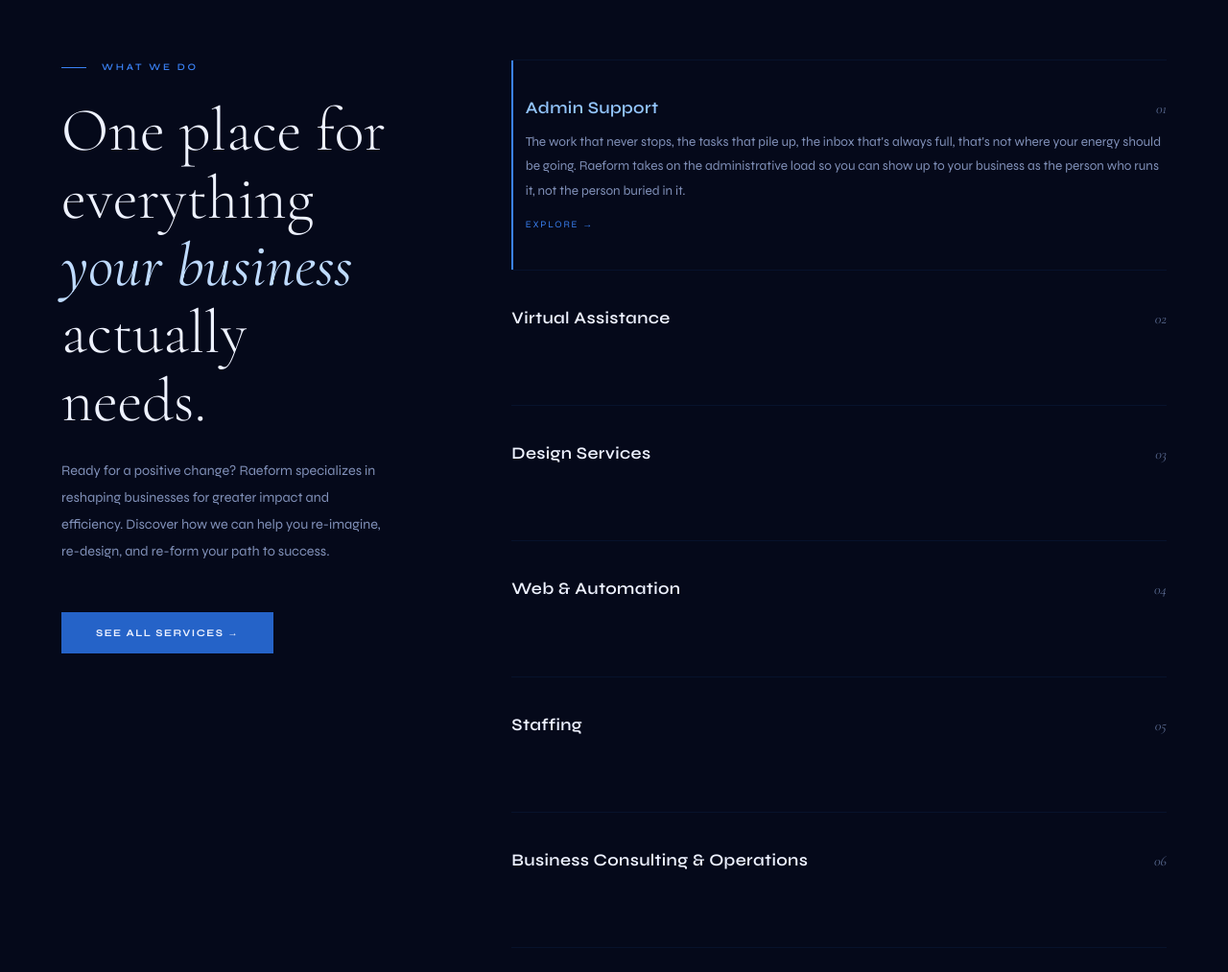
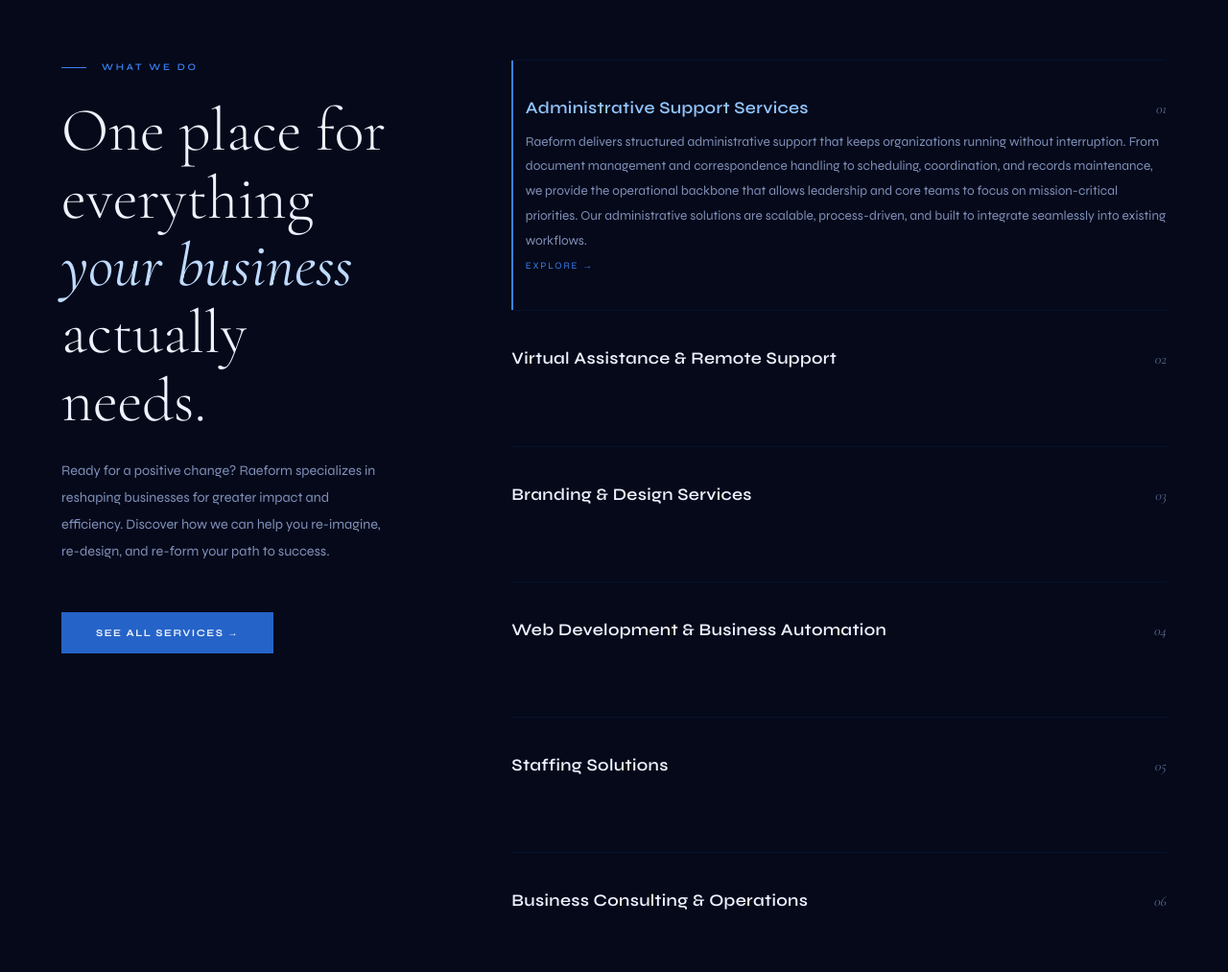
Before and after one commit to ItsRaennyDay/raeform_official, a plain HTML site: page index.html in a window 1280 px wide. Shown: the part 920-1933 px from the top of the page at 96% size. Drawn offline with nearby package versions, Linux system fonts and the light colour scheme.

Commit message:
Update index.html

```diff
--- a/index.html
+++ b/index.html
@@ -69,28 +69,28 @@
       </div>
       <div class="svc-list rv delay-1">
         <div class="svc-item open" onclick="toggleSvc(this)">
-          <div class="svc-head"><div class="svc-name">Admin Support</div><div class="svc-idx">01</div></div>
-          <div class="svc-desc">The work that never stops, the tasks that pile up, the inbox that's always full, that's not where your energy should be going. Raeform takes on the administrative load so you can show up to your business as the person who runs it, not the person buried in it.</div>
+          <div class="svc-head"><div class="svc-name">Administrative Support Services</div><div class="svc-idx">01</div></div>
+          <div class="svc-desc">Raeform delivers structured administrative support that keeps organizations running without interruption. From document management and correspondence handling to scheduling, coordination, and records maintenance, we provide the operational backbone that allows leadership and core teams to focus on mission-critical priorities. Our administrative solutions are scalable, process-driven, and built to integrate seamlessly into existing workflows.</div>
           <div class="svc-arr">Explore &rarr;</div>
         </div>
         <div class="svc-item" onclick="toggleSvc(this)">
-          <div class="svc-head"><div class="svc-name">Virtual Assistance</div><div class="svc-idx">02</div></div>
-          <div class="svc-desc">You've got more to do than hours to do it in. A Raeform VA works across whatever you need: organized, reliable, and ready to move without you having to explain everything twice. The support you needed yesterday, available today.</div>
+          <div class="svc-head"><div class="svc-name">Virtual Assistance & Remote Support</div><div class="svc-idx">02</div></div>
+          <div class="svc-desc">Raeform provides professional remote support services for businesses and government entities requiring flexible, high-quality staffing capacity without the overhead of full-time placement. Our virtual assistants are skilled across a broad range of business functions — communications, research, project coordination, reporting, and client management — delivering consistent output regardless of time zone or geography.</div>
           <div class="svc-arr">Explore &rarr;</div>
         </div>
         <div class="svc-item" onclick="toggleSvc(this)">
-          <div class="svc-head"><div class="svc-name">Design Services</div><div class="svc-idx">03</div></div>
-          <div class="svc-desc">How your business looks is how it gets perceived before anyone reads a word. Raeform handles the visual side, brand identity, marketing materials, content, collateral, with intention and clarity. Work that looks like you mean it, because it does.</div>
+          <div class="svc-head"><div class="svc-name">Branding & Design Services</div><div class="svc-idx">03</div></div>
+          <div class="svc-desc">Raeform provides end-to-end branding and design solutions for organizations that understand the role of professional identity in building credibility and trust. From brand strategy and visual identity development to marketing collateral, digital assets, and presentation design — every output is purposeful, polished, and aligned to how the organization needs to be perceived. We build brand systems that hold up across every audience and every context.</div>
           <div class="svc-arr">Explore &rarr;</div>
         </div>
         <div class="svc-item" onclick="toggleSvc(this)">
-          <div class="svc-head"><div class="svc-name">Web & Automation</div><div class="svc-idx">04</div></div>
-          <div class="svc-desc">Your website should be your hardest-working employee. Your tools should handle the repetitive stuff without anyone touching them. Raeform builds sites that convert and sets up automations that run, so your time stays where it belongs.</div>
+          <div class="svc-head"><div class="svc-name">Web Development & Business Automation</div><div class="svc-idx">04</div></div>
+          <div class="svc-desc">Raeform designs and develops web platforms and automated business systems that improve how organizations operate and present themselves digitally. Our web solutions are built for performance, clarity, and purpose — not aesthetics alone. Our automation services eliminate manual, repetitive processes and replace them with reliable, integrated workflows using industry-standard platforms. The result is an organization that moves faster, wastes less, and scales without adding unnecessary complexity.</div>
           <div class="svc-arr">Explore &rarr;</div>
         </div>
         <div class="svc-item" onclick="toggleSvc(this)">
-          <div class="svc-head"><div class="svc-name">Staffing</div><div class="svc-idx">05</div></div>
-          <div class="svc-desc">Whether you need the right person for a role or a capable team for a project, Raeform helps you find and deploy the right people at the right time. No bloated hiring processes, no guesswork. Just the right fit, when you need it and for as long as you need it.</div>
+          <div class="svc-head"><div class="svc-name">Staffing Solutions</div><div class="svc-idx">05</div></div>
+          <div class="svc-desc">Raeform supports organizations in building and deploying the right teams for the right roles. Whether the need is project-based talent, specialized placement, or scalable workforce support, we source, vet, and provide personnel aligned to the specific demands of each engagement. Our staffing solutions are designed to reduce time-to-fill, minimize risk, and deliver qualified professionals ready to contribute from day one.</div>
           <div class="svc-arr">Explore &rarr;</div>
         </div>
         <div class="svc-item" onclick="toggleSvc(this)">
```
